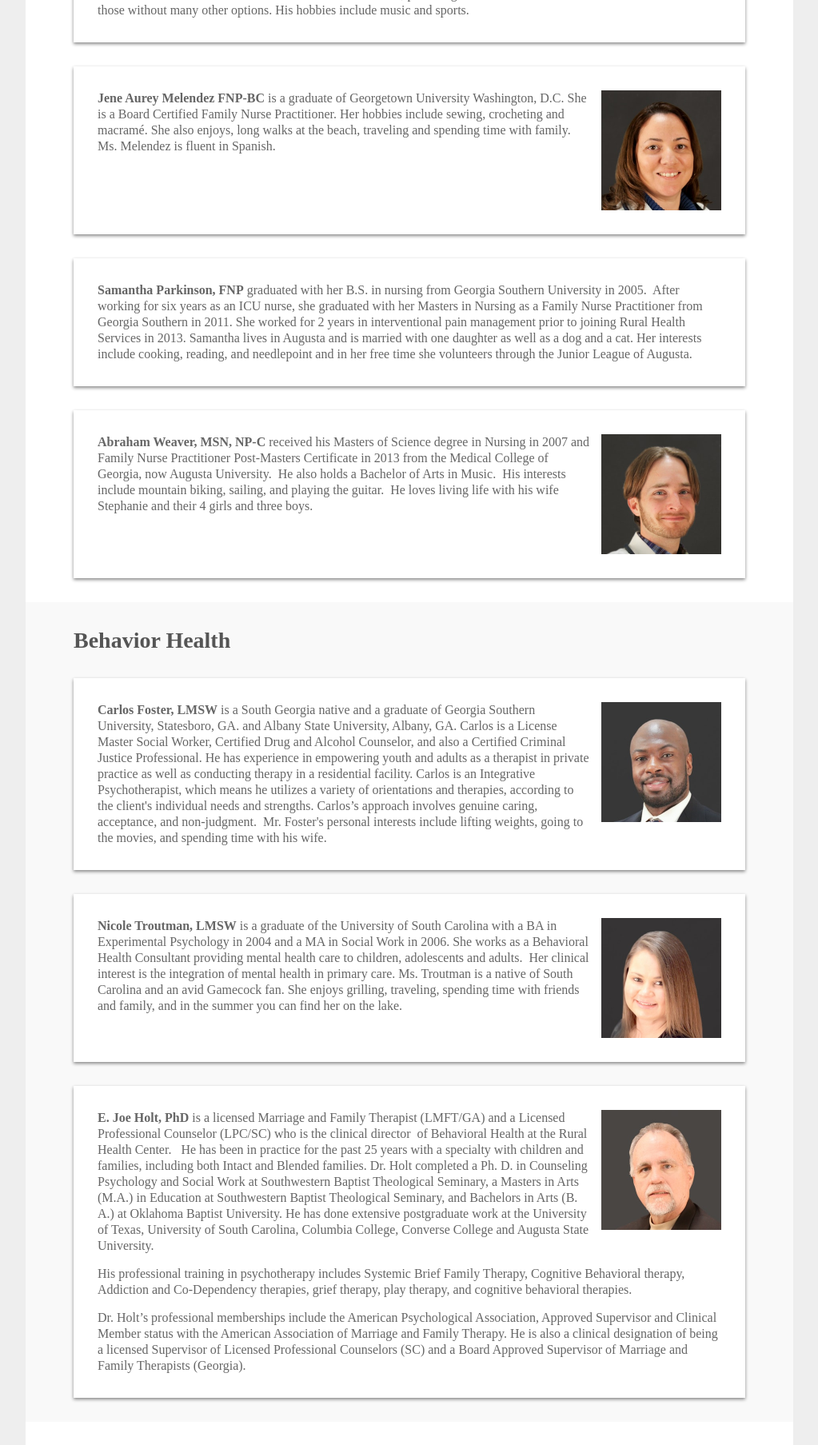
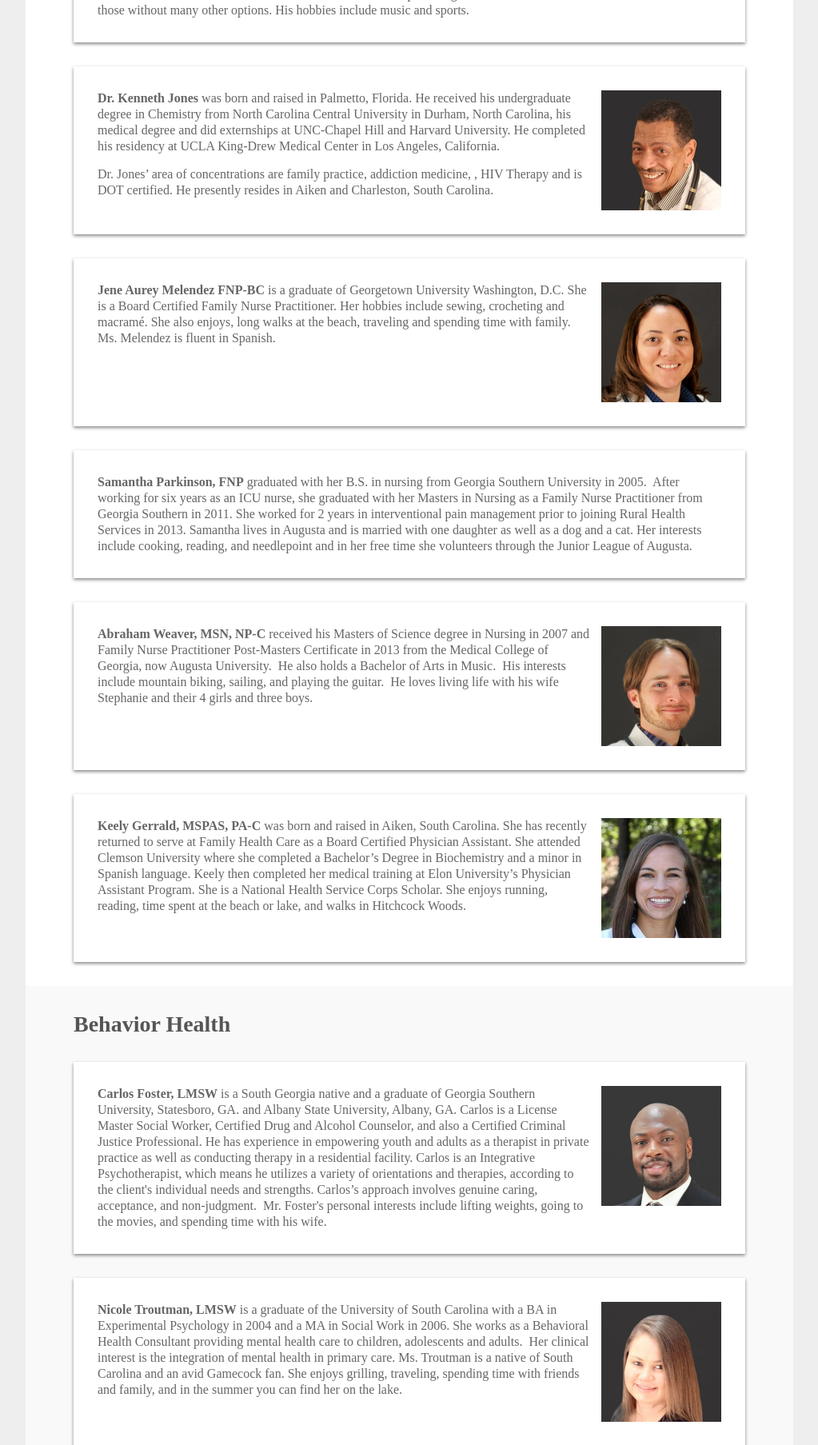
Before and after one commit to JesseNichols/RuralHealthServices, a PHP site: page /providers.php?language=1 in a window 1280 px wide. Shown: the part 3545-5352 px from the top of the page at 80% size, without its empty margins (128-1151 px from the left). Run offline with PHP 8.4, Linux system fonts and the light colour scheme; some libraries are stand-ins or nearby versions.

Commit message:
Add Kenneth Jones to Providers

```diff
--- a/_includes/_content/_english/_home/providers.php
+++ b/_includes/_content/_english/_home/providers.php
@@ -48,6 +48,10 @@
             <p><img src="_images/staff/Fischbach.jpg" alt="Gary Fischbach, MD"><b>Gary Fischbach, MD</b> graduated with a Bachelor of Science degree from Washington University in St Louis, Mo. He then attended Georgetown University Medical School in Washington, DC. He completed an Internship and Residency in Internal Medicine at Georgetown, followed by an Ophthalmology residency at the Medical College of Georgia, in Augusta, Ga. He then joined a very busy Family Practice group in Aiken, SC. After a number of years in group practice, he eventually decided to open a solo practice, which became the most rewarding and gratifying period of his career. Dr. Fischbach joined Rural Health Services, Inc. and it is here that he has been able to serve the underserved, providing much needed services to those without many other options.  His hobbies include music and sports.</p>
         </div>
         <div class="provider">
+            <p><img src="_images/staff/Jones.jpg" alt="Kenneth Jones"><b>Dr. Kenneth Jones</b> was born and raised in Palmetto, Florida. He received his undergraduate degree in Chemistry from North Carolina Central University in Durham, North Carolina, his medical degree and did externships at UNC-Chapel Hill and Harvard University. He completed his residency at UCLA King-Drew Medical Center in Los Angeles, California.</p>
+            <p>Dr. Jones’ area of concentrations are family practice, addiction medicine, , HIV Therapy and is DOT certified. He presently resides in Aiken and Charleston, South Carolina.</p>
+        </div>
+        <div class="provider">
             <p><img src="_images/staff/Melendez.jpg" alt="Jene Aurey Melendez FNP-BC"><b>Jene Aurey Melendez FNP-BC</b> is a graduate of Georgetown University Washington, D.C. She is a Board Certified Family Nurse Practitioner. Her hobbies include sewing, crocheting and macramé. She also enjoys, long walks at the beach, traveling and spending time with family. Ms. Melendez is fluent in Spanish.</p>
         </div>
         <div class="provider">
@@ -55,6 +59,9 @@
         </div>
         <div class="provider">
             <p><img src="_images/staff/Weaver.jpg" alt="Abraham Weaver, MSN, NP-C"><b>Abraham Weaver, MSN, NP-C</b> received his Masters of Science degree in Nursing in 2007 and Family Nurse Practitioner Post-Masters Certificate in 2013 from the Medical College of Georgia, now Augusta University.  He also holds a Bachelor of Arts in Music.  His interests include mountain biking, sailing, and playing the guitar.  He loves living life with his wife Stephanie and their 4 girls and three boys. </p>
+        </div>
+        <div class="provider">
+            <p><img src="_images/staff/Gerrald.jpg" alt="Keely Gerrald, MSPAS, PA-C"><b>Keely Gerrald, MSPAS, PA-C</b> was born and raised in Aiken, South Carolina.  She has recently returned to serve at Family Health Care as a Board Certified Physician Assistant.  She attended Clemson University where she completed a Bachelor’s Degree in Biochemistry and a minor in Spanish language.  Keely then completed her medical training at Elon University’s Physician Assistant Program.  She is a National Health Service Corps Scholar.  She enjoys running, reading, time spent at the beach or lake, and walks in Hitchcock Woods.</p>
         </div>
     </div>
 </section>
@@ -106,11 +113,3 @@
         </div>
     </div>
 </section>
-<section>
-    <div class="container">
-        <h3>Physician Assistant</h3>
-        <div class="provider">
-            <p><img src="_images/staff/Gerrald.jpg" alt="Keely Gerrald, MSPAS, PA-C"><b>Keely Gerrald, MSPAS, PA-C</b> was born and raised in Aiken, South Carolina.  She has recently returned to serve at Family Health Care as a Board Certified Physician Assistant.  She attended Clemson University where she completed a Bachelor’s Degree in Biochemistry and a minor in Spanish language.  Keely then completed her medical training at Elon University’s Physician Assistant Program.  She is a National Health Service Corps Scholar.  She enjoys running, reading, time spent at the beach or lake, and walks in Hitchcock Woods.</p>
-        </div>
-    </div>
-</section>
```
Also changed, not shown: _images/staff/Jones.jpg (added).
